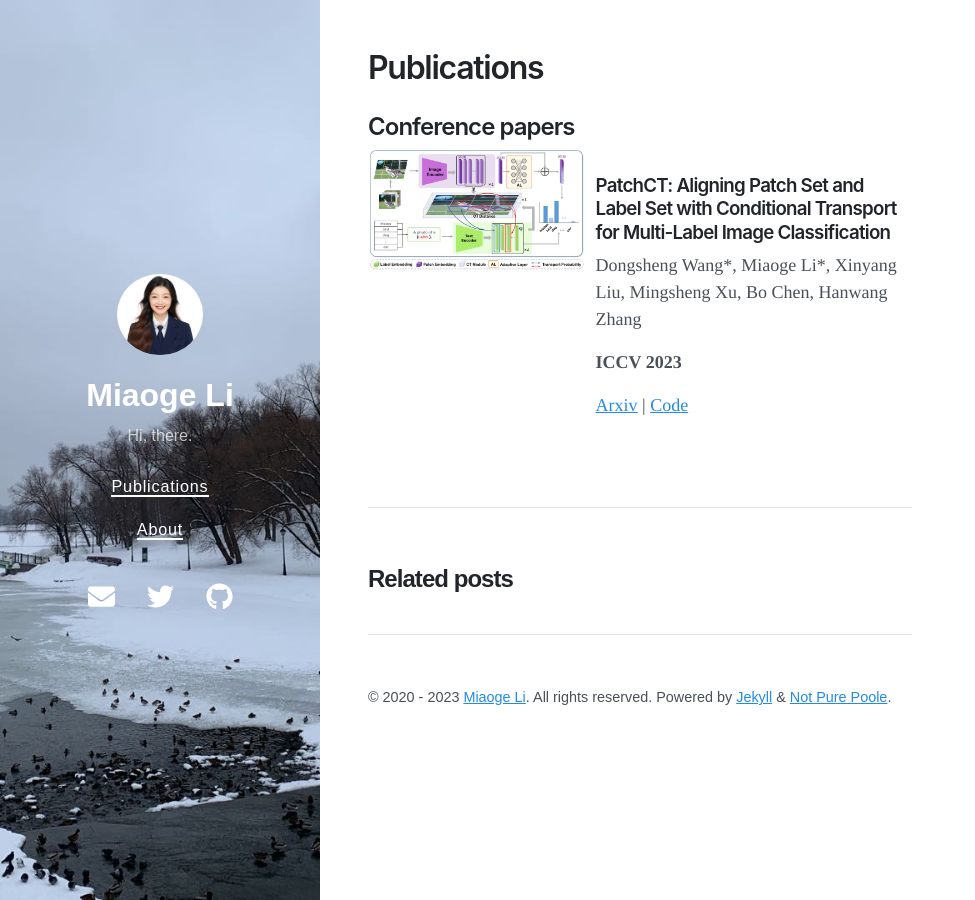
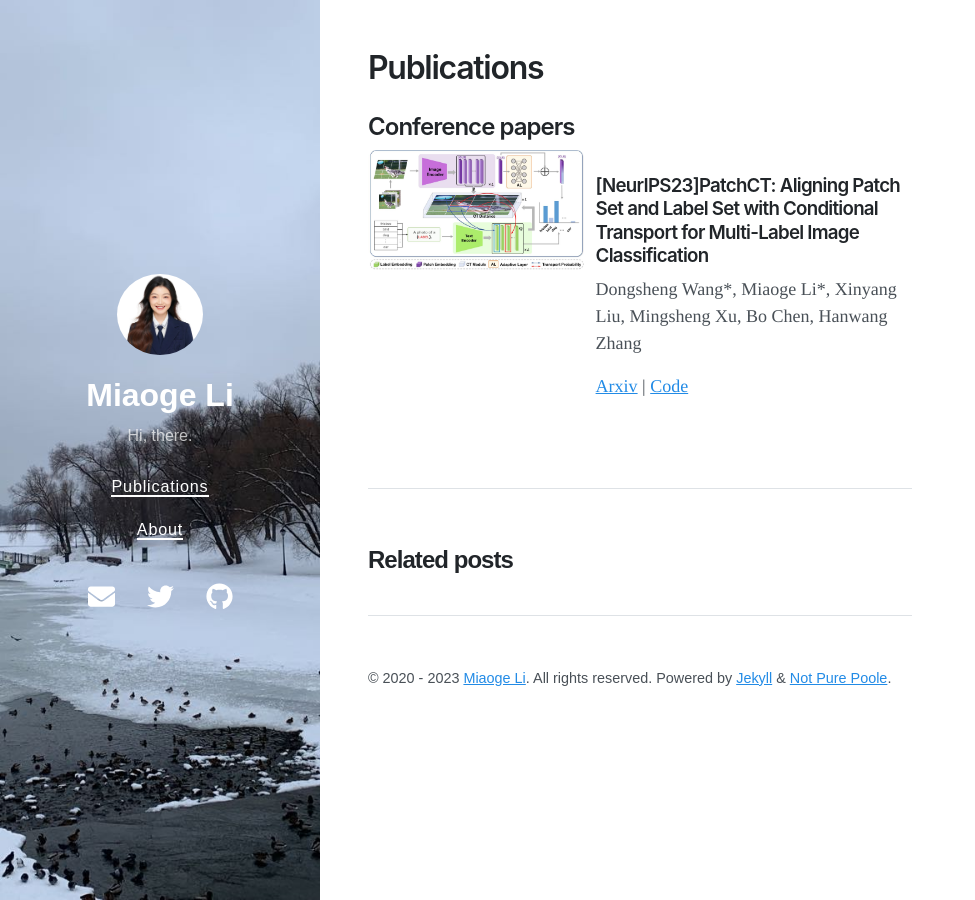
Before and after one commit to keepgoingjkg/keepgoingjkg.github.io, a Jekyll site: the page built from index.html, in a window 1280 px wide. Shown: the whole page, without its empty margins (0-975 px from the left). Built offline with Jekyll 4.4.1, drawn with Linux system fonts in a browser that asks for light colours; nearby versions of some CDN libraries; the list of posts is cut into pages by our own code.

Commit message:
Update index.html

```diff
--- a/index.html
+++ b/index.html
@@ -16,9 +16,8 @@ Dongsheng Wang*, Miaoge Li*, Xinyang Liu, Mingsheng Xu, Bo Chen, Hanwang Zhang<b
     <img src="https://github.com/keepgoingjkg/keepgoingjkg.github.io/blob/main/PatchCT.JPG" alt="Conference Paper" style="width: 100%; height: auto;">
   </div>
   <div style="flex-grow: 2; max-width: 90%;">
-    <h3>PatchCT: Aligning Patch Set and Label Set with Conditional Transport for Multi-Label Image Classification</h3>
+    <h3>[NeurIPS23]PatchCT: Aligning Patch Set and Label Set with Conditional Transport for Multi-Label Image Classification</h3>
     <p>Dongsheng Wang*, Miaoge Li*, Xinyang Liu, Mingsheng Xu, Bo Chen, Hanwang Zhang</p>
-    <p><strong>ICCV 2023</strong></p>
     <p><a href="https://arxiv.org/pdf/2307.09066v1.pdf">Arxiv</a> | <a href="https://github.com/keepgoingjkj/PatchCT">Code</a></p>
   </div>
 </div>
```
